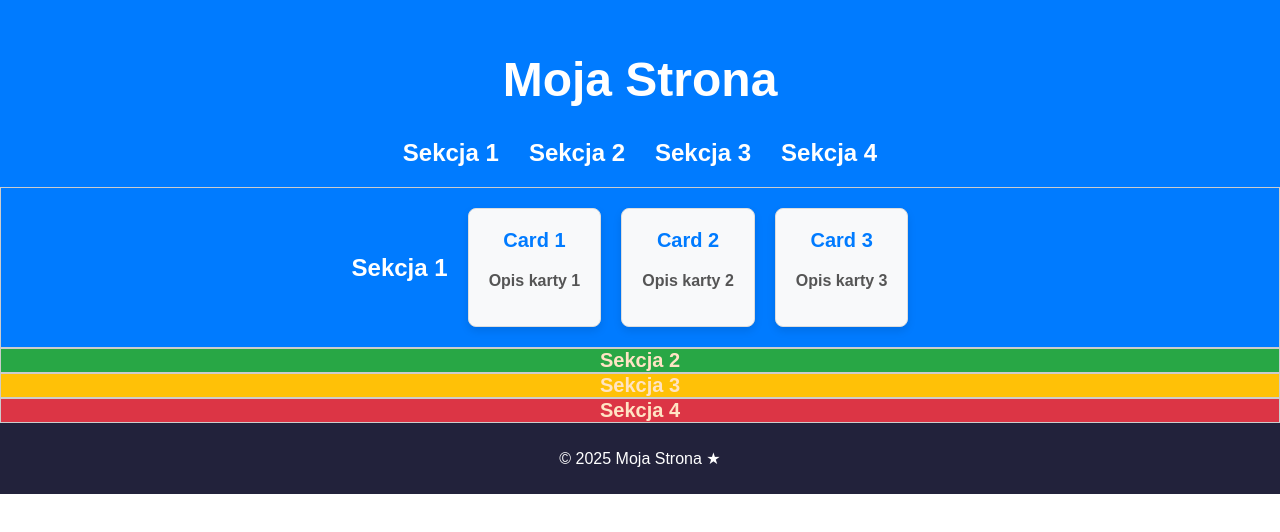
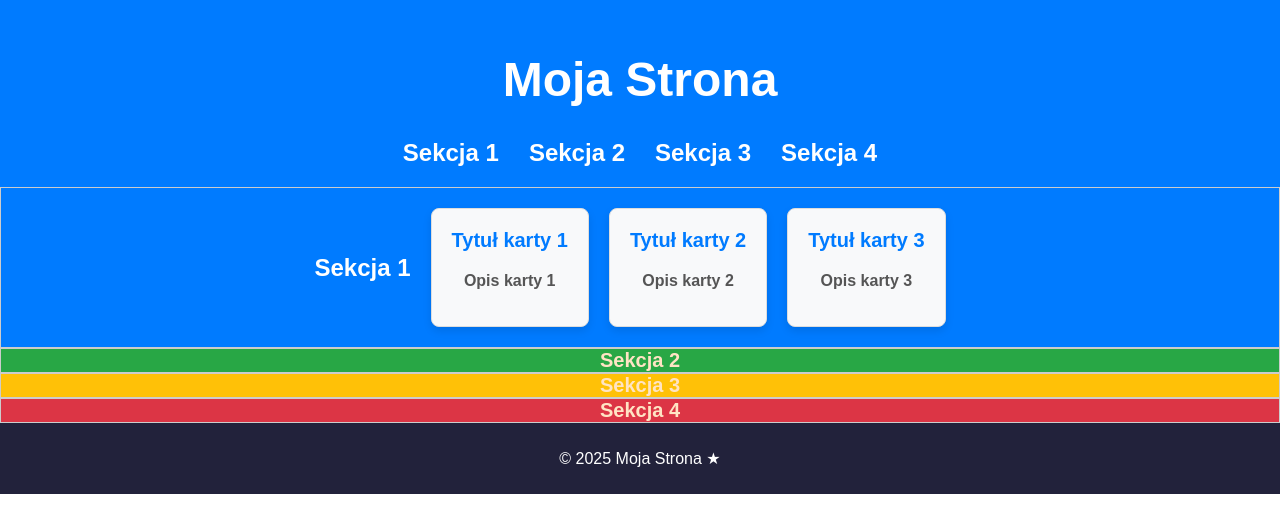
Before and after one commit to mplik/test-repo, a plain HTML site: page index.html in a window 1280 px wide. Drawn offline with Linux system fonts and the light colour scheme.

```diff
--- a/index.html
+++ b/index.html
@@ -24,15 +24,15 @@
                 <h2 class="section-header">Sekcja 1</h2>
                 <div class="card-container">
                     <div class="card">
-                        <h3>Card 1</h3>
+                        <h3>Tytuł karty 1</h3>
                         <p>Opis karty 1</p>
                     </div>
                     <div class="card">
-                        <h3>Card 2</h3>
+                        <h3>Tytuł karty 2</h3>
                         <p>Opis karty 2</p>
                     </div>
                     <div class="card">
-                        <h3>Card 3</h3>
+                        <h3>Tytuł karty 3</h3>
                         <p>Opis karty 3</p>
                     </div>
                 </div>
```
